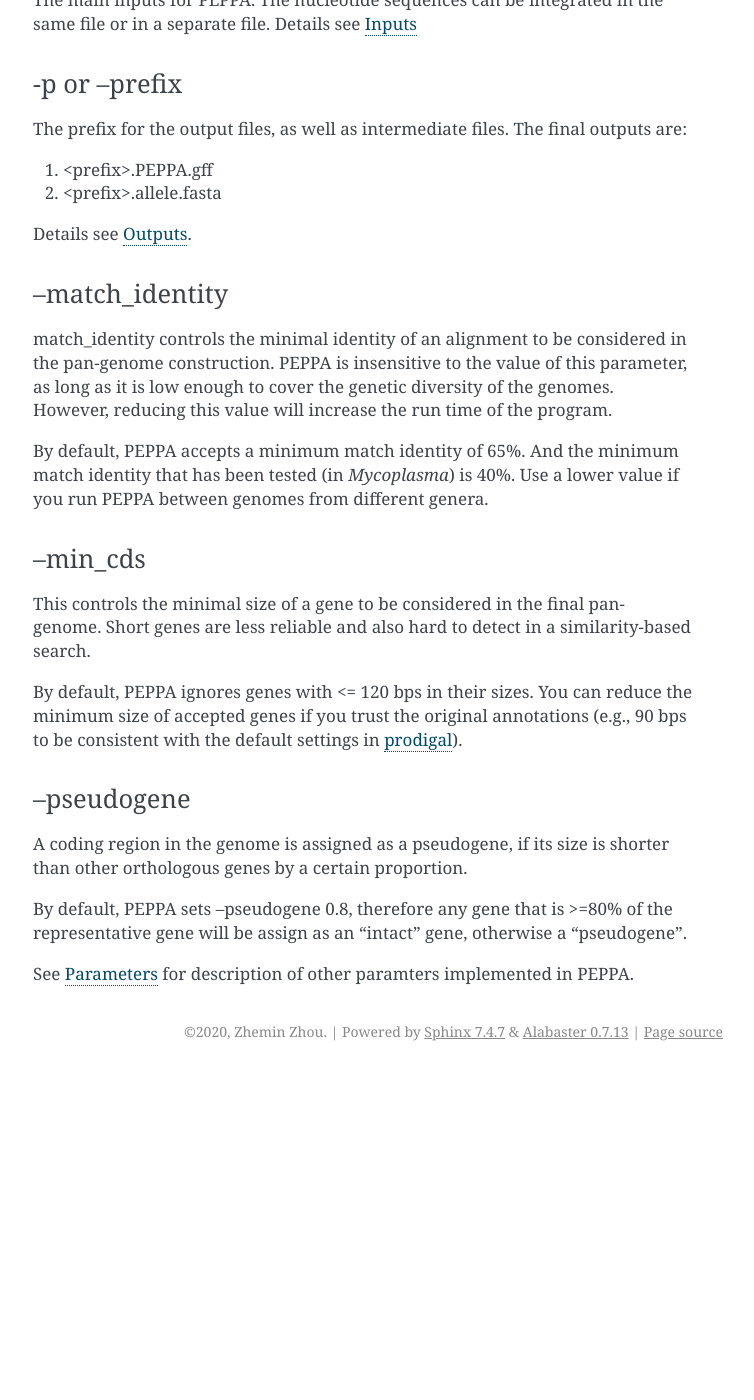
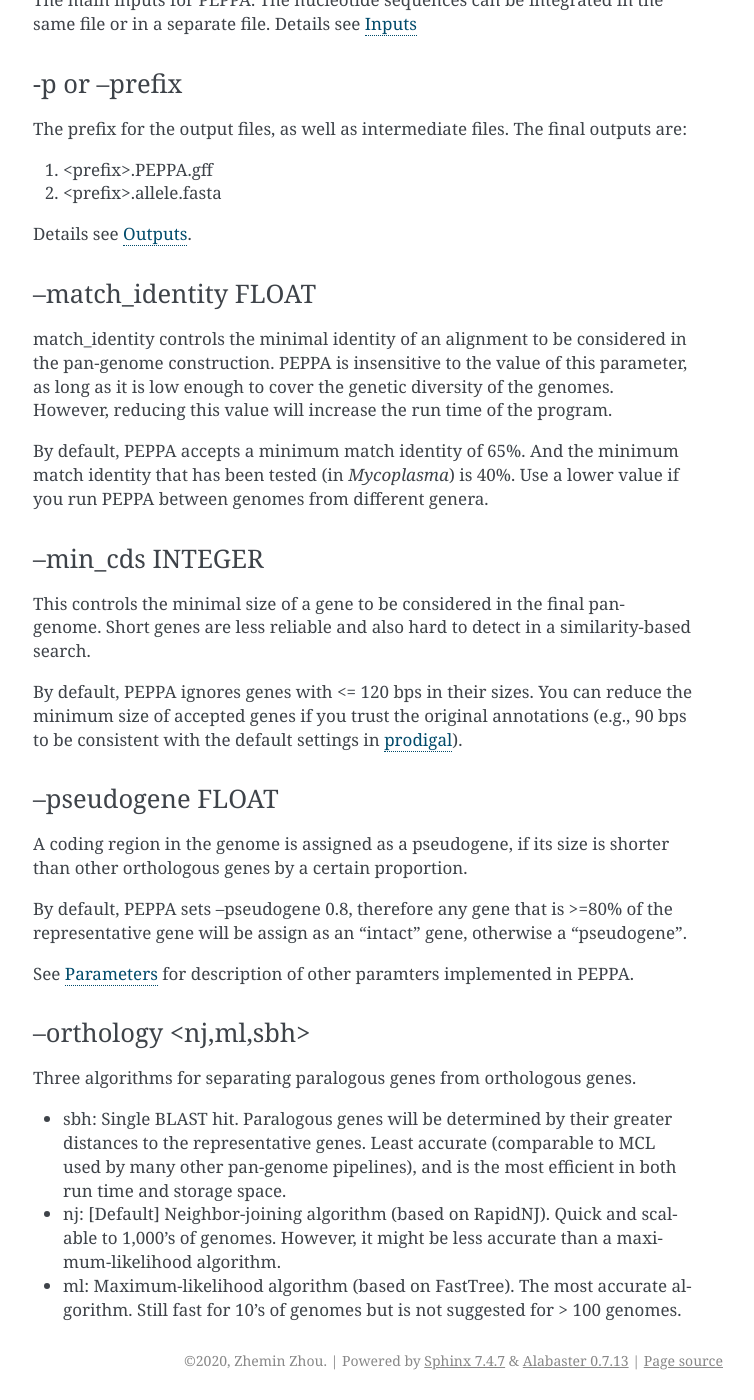
Before and after one commit to zheminzhou/PEPPAN, a Sphinx documentation site: the page built from docs/source/usage/quickstart.rst, in a window 1280 px wide and 1400 px high, scrolled down 655 px. Shown: the whole window, without its empty margins (387-1141 px from the left). Built offline with Sphinx 7.4.7, drawn with Linux system fonts in a browser that asks for light colours; before the commit the page ends 1726 px from its top, so only the background shows below that; some of the changed text lies outside the part shown.

Commit message:
Update quickstart.rst

```diff
--- a/docs/source/usage/quickstart.rst
+++ b/docs/source/usage/quickstart.rst
@@ -38,22 +38,30 @@ The prefix for the output files, as well as intermediate files. The final output
 
 Details see `Outputs <outputs.rst>`_.
 
---match_identity
+--match_identity FLOAT
 --------------------
 match_identity controls the minimal identity of an alignment to be considered in the pan-genome construction. PEPPA is insensitive to the value of this parameter, as long as it is low enough to cover the genetic diversity of the genomes. However, reducing this value will increase the run time of the program.
 
 By default, PEPPA accepts a minimum match identity of 65%. And the minimum match identity that has been tested (in *Mycoplasma*) is 40%. Use a lower value if you run PEPPA between genomes from different genera.
 
---min_cds
+--min_cds INTEGER
 --------------------
 This controls the minimal size of a gene to be considered in the final pan-genome. Short genes are less reliable and also hard to detect in a similarity-based search.
 
 By default, PEPPA ignores genes with <= 120 bps in their sizes. You can reduce the minimum size of accepted genes if you trust the original annotations (e.g., 90 bps to be consistent with the default settings in `prodigal  <http://gensoft.pasteur.fr/docs/prodigal/2.50/_README>`_).
 
---pseudogene
+--pseudogene FLOAT
 --------------------
 A coding region in the genome is assigned as a pseudogene, if its size is shorter than other orthologous genes by a certain proportion.
 
 By default, PEPPA sets --pseudogene 0.8, therefore any gene that is >=80% of the representative gene will be assign as an "intact" gene, otherwise a "pseudogene".
 
 See `Parameters <parameters.rst>`_ for description of other paramters implemented in PEPPA.
+
+--orthology <nj,ml,sbh>
+--------------------
+Three algorithms for separating paralogous genes from orthologous genes.
+
+* sbh: Single BLAST hit. Paralogous genes will be determined by their greater distances to the representative genes. Least accurate (comparable to MCL used by many other pan-genome pipelines), and is the most efficient in both run time and storage space.
+* nj: [Default] Neighbor-joining algorithm (based on RapidNJ). Quick and scalable to 1,000's of genomes. However, it might be less accurate than a maximum-likelihood algorithm.
+* ml: Maximum-likelihood algorithm (based on FastTree). The most accurate algorithm. Still fast for 10's of genomes but is not suggested for > 100 genomes.
```
